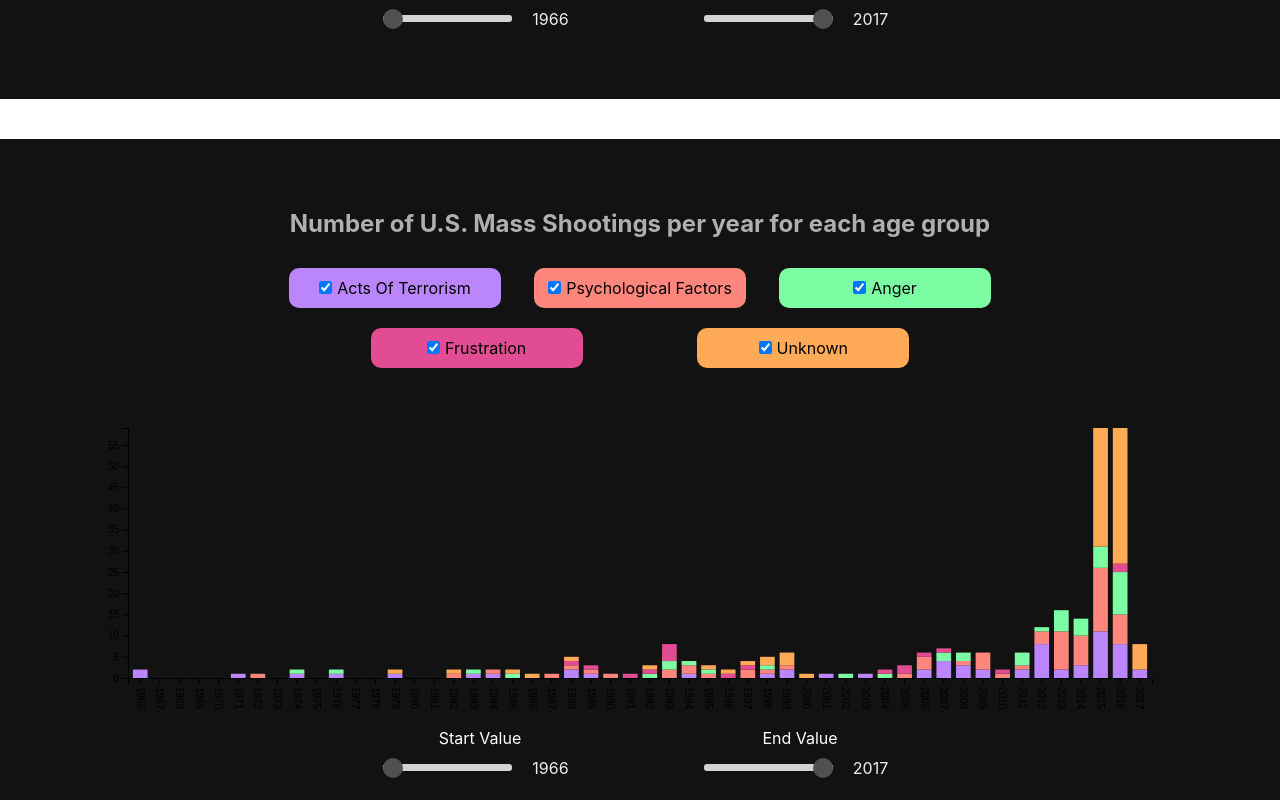
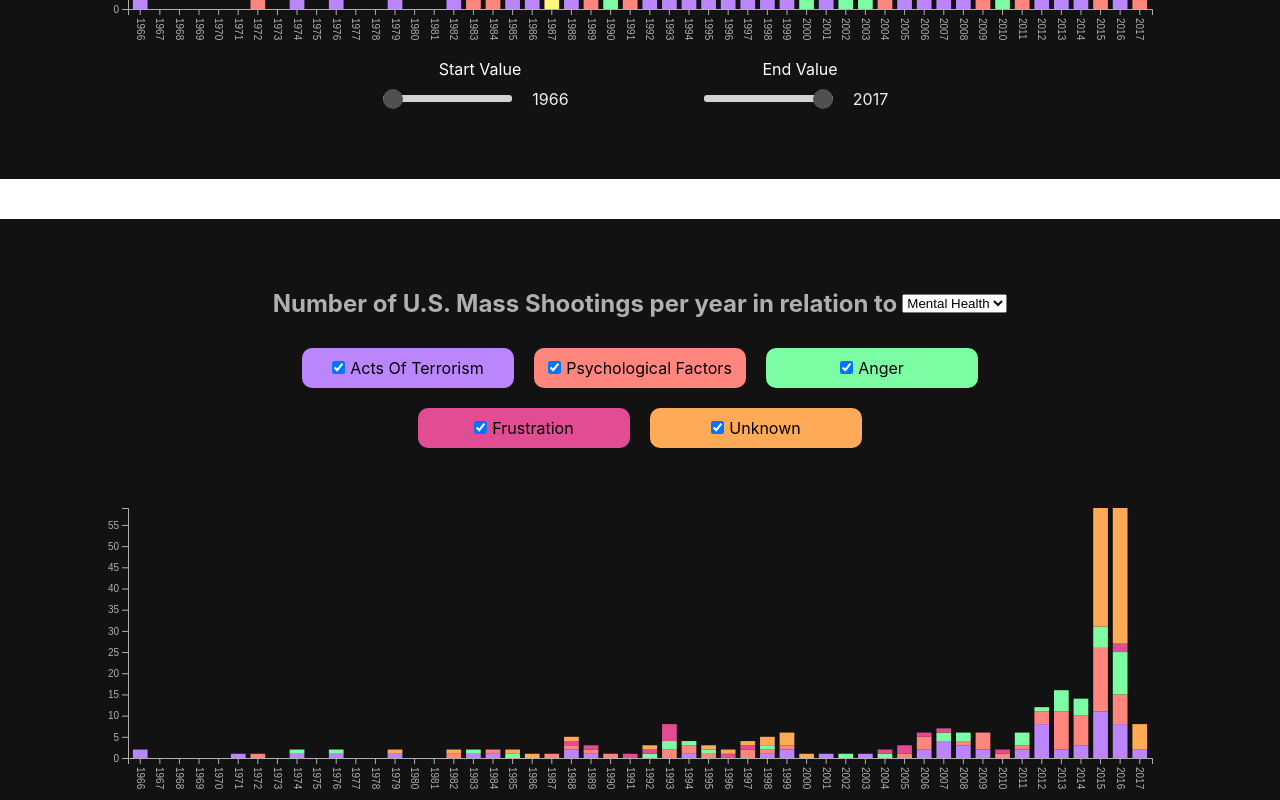
Before and after one commit to italiaiello/info-vis, a React (Create React App) app: page / in a window 1280 px wide. Shown: the part 2400-3200 px from the top of the page. Built offline with nearby package versions, Linux system fonts and the light colour scheme.

Commit message:
combined two stacked bar graphs into one

```diff
--- a/src/App.css
+++ b/src/App.css
@@ -182,19 +182,26 @@ svg .country:hover {
   background-color: #121212;
 }
 
-.stackedGraphSection h2 {
+.stackedGraphHeading {
+  display: flex;
+  justify-content: center;
+  align-items: center;
+}
+
+.stackedGraphHeading h2 {
+  margin-right: 5px;
   color: rgb(175, 175, 175);
 }
 
-.axisWhite line{
+.x-axis line, .y-axis line {
   stroke: rgb(175, 175, 175);
 }
 
-.axisWhite path{
+.x-axis path, .y-axis path {
   stroke: rgb(175, 175, 175);
 }
 
-.axisWhite text{
+.x-axis text, .y-axis text {
   fill: rgb(175, 175, 175);
 }
 
@@ -214,7 +221,7 @@ svg .country:hover {
   margin: 0 auto;
   display: flex;
   flex-wrap: wrap;
-  justify-content: space-evenly;
+  justify-content: center;
 }
 
 .fieldContainer {
@@ -223,11 +230,11 @@ svg .country:hover {
   width: 20%;
   display: flex;
   justify-content: center;
+  margin: 10px 10px
 }
 
 .mentalHealthFieldContainer {
   width: 25%;
-  margin: 10px 0
 }
 
 .field {
--- a/src/App.js
+++ b/src/App.js
@@ -5,6 +5,7 @@ import BarGraph from './components/BarGraph/BarGraph'
 import GeoChart from './components/GeoChart/GeoChart'
 import dataForUS from './json/states.geo.json'
 import AnimatedStackedBarGraph from './components/StackedBarGraph/AnimatedStackedBarGraph'
+import FilterButtons from './components/StackedBarGraph/FilterButtons'
 import StackedBarGraph from './components/StackedBarGraph/StackedBarGraph'
 import LineGraph from './components/LineGraph/LineGraph'
 
@@ -124,6 +125,15 @@ function App() {
         setKeysArray(Array.from(new Set([...keysArray, key])))
     }
   }
+
+  const [stackedDataToView, setStackedDataToView] = useState("")
+
+  const onDataChange = (e) => {
+    console.log(e.target.value)
+    setStackedDataToView(e.target.value)
+  }
+
+
 
   // Stacked Bar Graph Data
   const [spaceData, setSpaceData] = useState([])
@@ -316,31 +326,42 @@ function App() {
       <br />
       <br />
       <article className="stackedGraphSection">
-        <h2>Number of U.S. Mass Shootings per year for each age group </h2>
-        <div className="fields">
+        <div className="stackedGraphHeading">
+          <h2>Number of U.S. Mass Shootings per year in relation to</h2>
+          <select className="dropdown" onChange={onDataChange}>
+            <option value="mentalHealth">Mental Health</option>
+            <option value="ageGroups">Age Groups</option>
+          </select>
+        </div>
         {
-            mentalHealthKeys.map(key => (
-              <div key={key} className="fieldContainer mentalHealthFieldContainer" style={{ backgroundColor: mentalHealthColors[key] }}>
-                <div className="field">
-                  <input
-                    id={key}
-                    type="checkbox"
-                    checked={mentalIllnesses.includes(key)}
-                    onChange={(e) => onCheckboxChange(e, key, mentalIllnesses, setMentalIllnesses)}
+          stackedDataToView === "ageGroups"
+          ?
+          <div>
+            <FilterButtons keysState={ageGroups}
+                            keysArray={ageGroupKeys}
+                            colors={ageGroupColors}
+                            setKeysArray={setAgeGroups}
+                            onCheckboxChange={onCheckboxChange}
             />
-                  <label htmlFor={key}>
-                    {/* The key is in camel case, so this will split it into individual words */}
-                    {`${key.charAt(0).toUpperCase()}${key.substring(1).replace(/([a-z0-9])([A-Z])/g, '$1 $2')}`}
-                  </label>
+            <AnimatedStackedBarGraph  stackedBarGraphData={ageGroupData}
+                                    keys={ageGroups}
+                                    colors={ageGroupColors}
+            />
           </div>
-              </div>
-            ))
-          }
-        </div>
+          :
+          <div>
+            <FilterButtons keysState={mentalIllnesses}
+                            keysArray={mentalHealthKeys}
+                            colors={mentalHealthColors}
+                            setKeysArray={setMentalIllnesses}
+                            onCheckboxChange={onCheckboxChange}
+            />
             <AnimatedStackedBarGraph  stackedBarGraphData={mentalHealthFrequencies}
                                       keys={mentalIllnesses}
                                       colors={mentalHealthColors}
             />
+          </div>
+        }
       </article>
       <br />
       <br />
--- a/src/components/StackedBarGraph/AnimatedStackedBarGraph.js
+++ b/src/components/StackedBarGraph/AnimatedStackedBarGraph.js
@@ -75,7 +75,6 @@ const AnimatedStackedBarGraph = ({ stackedBarGraphData, keys, colors }) => {
             .select(".x-axis")
             .attr("transform", `translate(0, ${height})`)
             .call(xAxis)
-            // .attr("class", "axisWhite")
             .selectAll("text")
             .attr("y", 0)
             .attr("x", 9)
--- /dev/null
+++ b/src/components/StackedBarGraph/FilterButtons.js
@@ -0,0 +1,28 @@
+import React from 'react'
+
+const FilterButtons = ({ keysState, keysArray, setKeysArray, colors, onCheckboxChange } ) => {
+    return (
+        <div className="fields">
+          {
+            keysArray.map(key => (
+              <div key={key} className="fieldContainer mentalHealthFieldContainer" style={{ backgroundColor: colors[key] }}>
+                <div className="field">
+                  <input
+                    id={key}
+                    type="checkbox"
+                    checked={keysState.includes(key)}
+                    onChange={(e) => onCheckboxChange(e, key, keysState, setKeysArray)}
+                  />
+                  <label htmlFor={key}>
+                    {/* The key is in camel case, so this will split it into individual words */}
+                    {`${key.charAt(0).toUpperCase()}${key.substring(1).replace(/([a-z0-9])([A-Z])/g, '$1 $2')}`}
+                  </label>
+                </div>
+              </div>
+            ))
+          }
+        </div>
+    )
+}
+
+export default FilterButtons
```
Also changed, not shown: 1 other file (tests, documents, lock files or other folders). Lines whose indentation alone changed are shown as unchanged.
